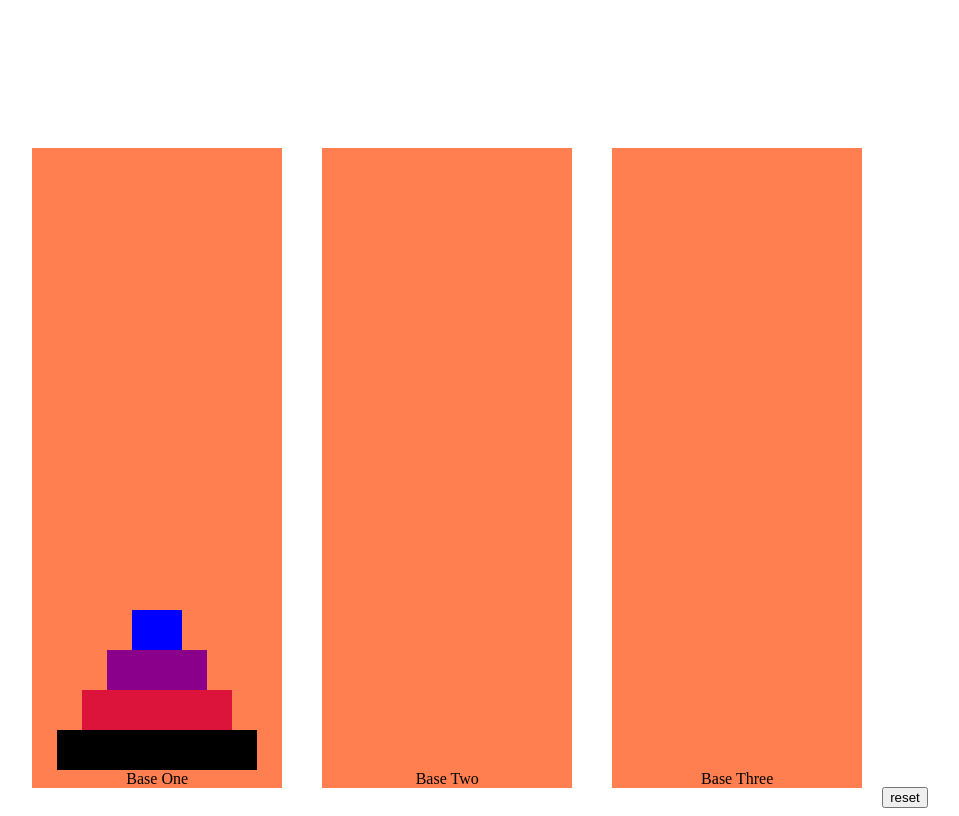
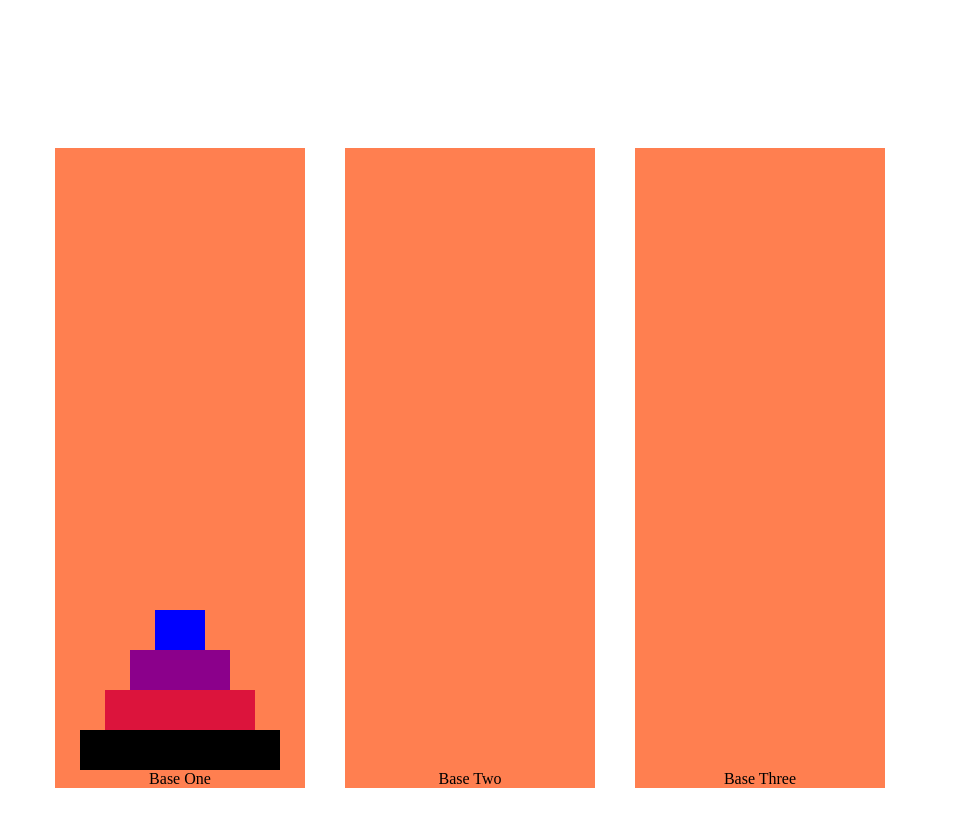
Before and after one commit to NicholasB85/TowerOfHanoi, a plain HTML site: page index.html in a window 1280 px wide. Shown: the whole page, without its empty margins (170-1129 px from the left). Drawn offline with Linux system fonts and the light colour scheme.

Commit message:
removed non functioning button

```diff
--- a/index.html
+++ b/index.html
@@ -27,7 +27,6 @@
         <li id="blockThree">Block Three</li>
         <li id="blockFour">Block Four</li>
     </ul> -->
-    <div><button id="reset">reset</button></div>
     <script type="text/javascript" src="main.js"></script>
 </body>
 </html>
```
